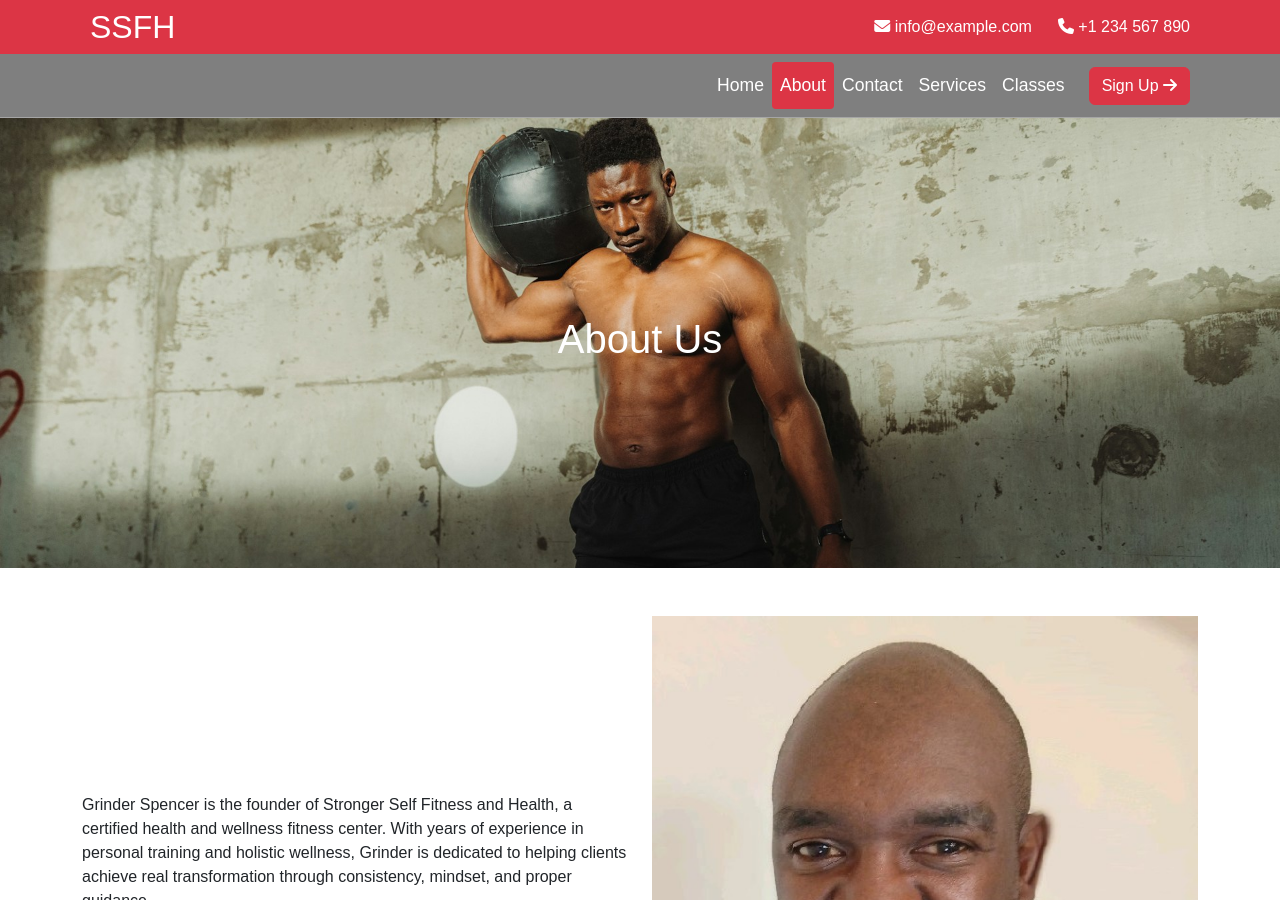
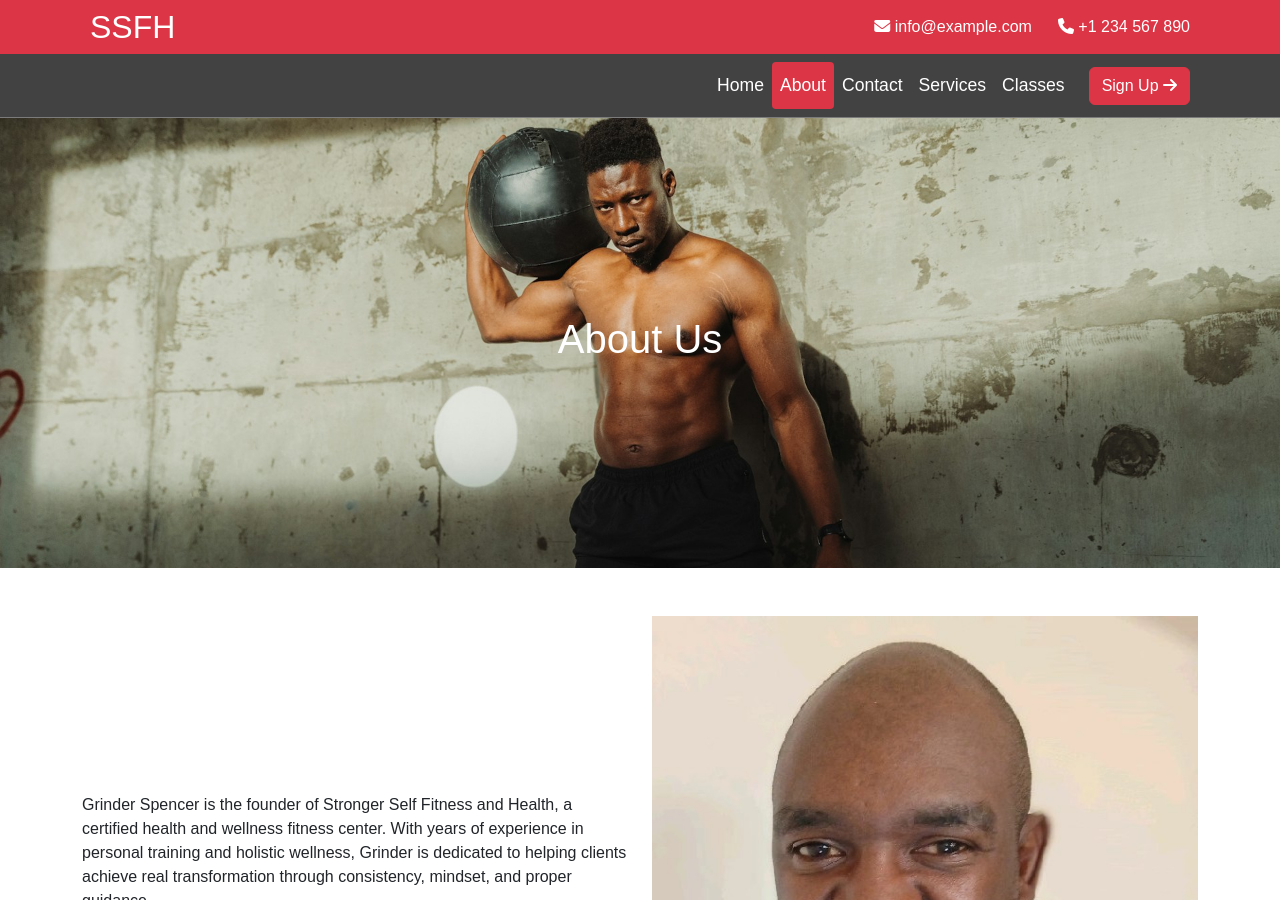
Before and after one commit to digitalsparkhq/grinderspencer-site, a Jekyll site: the page built from about.md, in a window 1280 px wide and 900 px high. Built offline with Jekyll 4.4.1, drawn with Linux system fonts in a browser that asks for light colours.

Commit message:
Update style.css

```diff
--- a/assets/css/style.css
+++ b/assets/css/style.css
@@ -25,7 +25,7 @@ body {
 
 /* Navbar (transparent over hero) */
 .navbar {
-  background: rgba(0,0,0,0.5);
+  background: rgb(0 0 0 / 74%);
   border-bottom: 1px solid rgba(255,255,255,0.3);
   z-index: 1100;
   transition: background 0.3s, color 0.3s;
```
